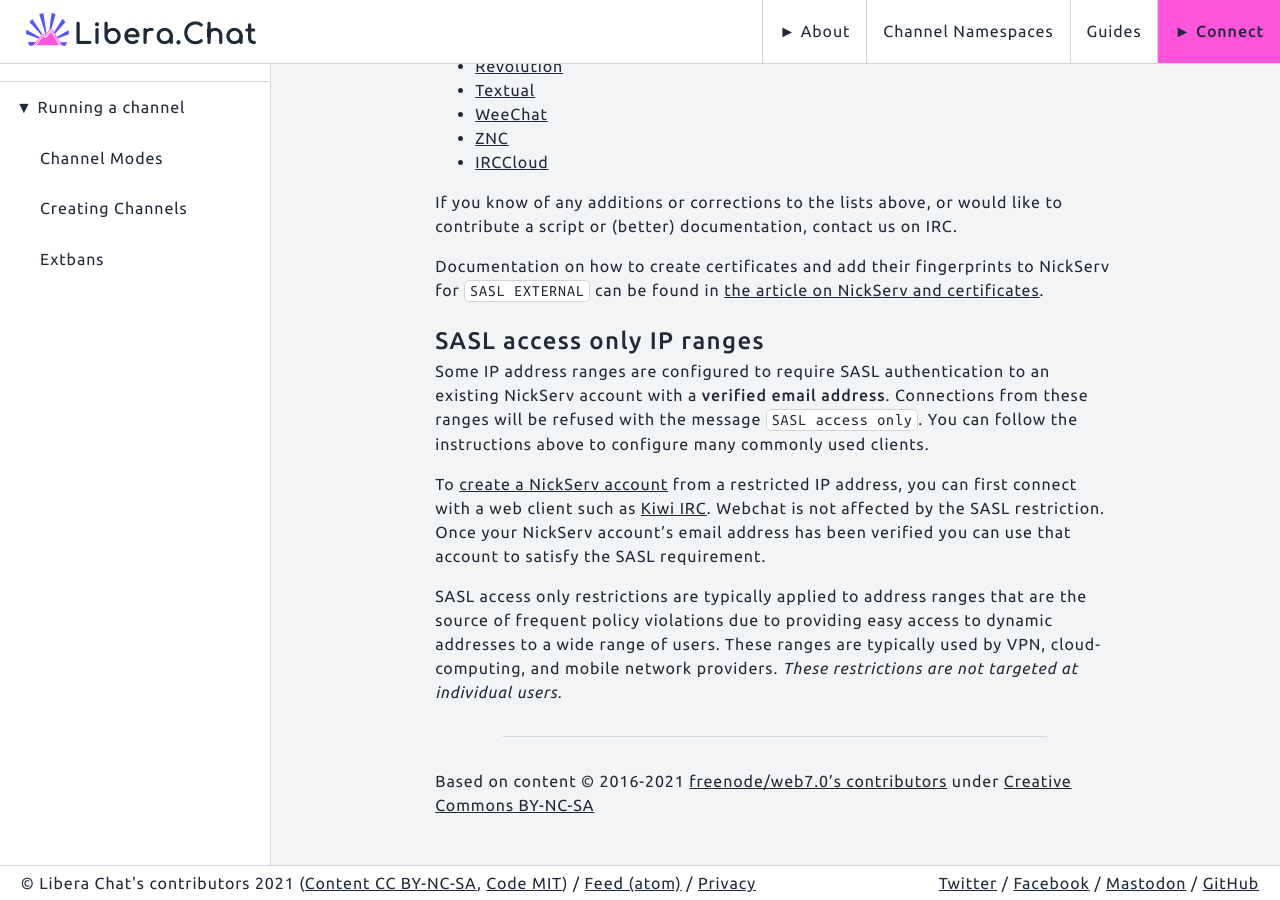
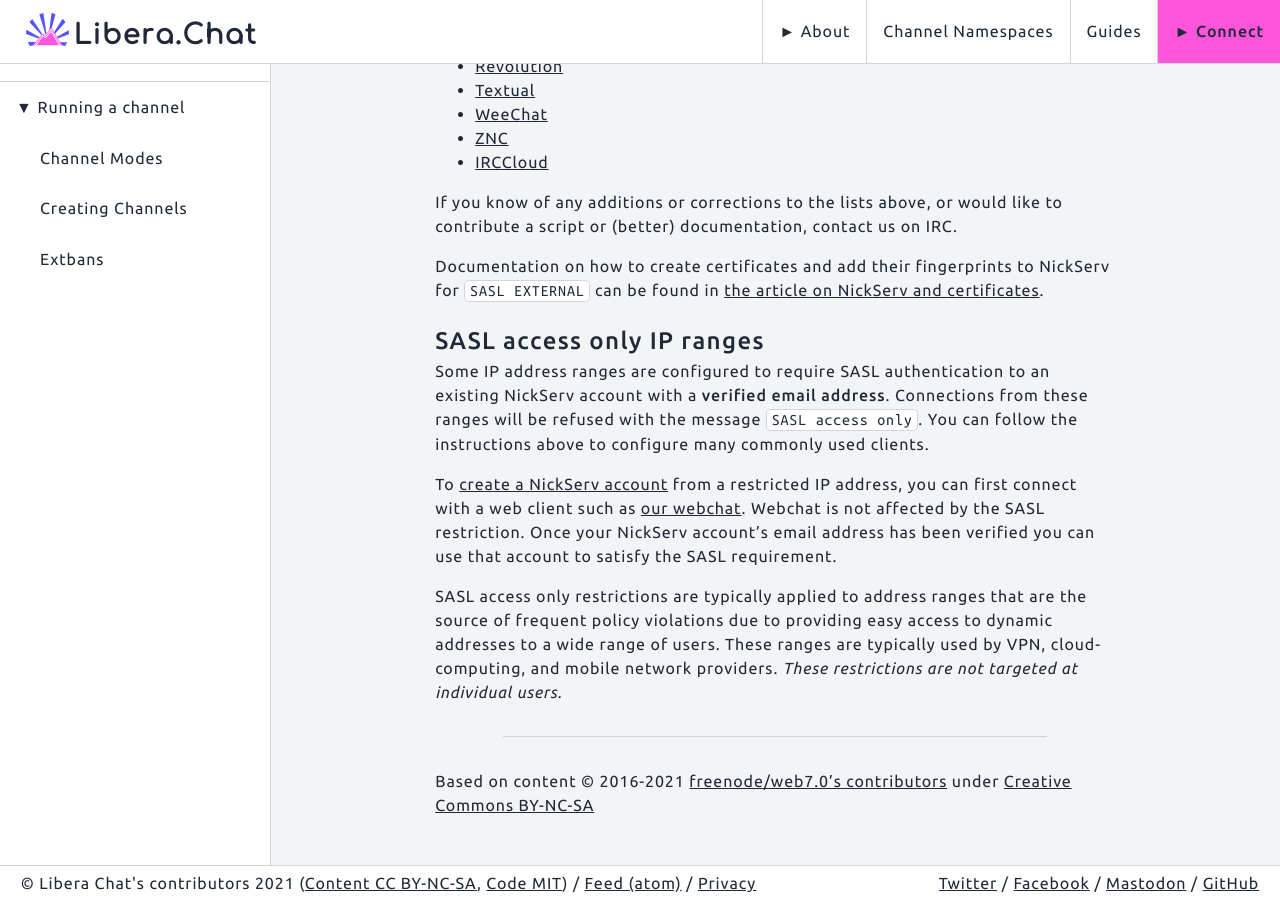
Before and after one commit to Libera-Chat/libera-chat.github.io, a Jekyll site: the page built from content/_guides/sasl.md, in a window 1280 px wide and 900 px high, scrolled down 650 px. Built offline with Jekyll 4.4.1, drawn with Linux system fonts in a browser that asks for light colours.

Commit message:
Add links to our webchat
Co-authored-by: Eric Mertens <emertens@gmail.com>

```diff
--- a/_data/nav.yml
+++ b/_data/nav.yml
@@ -20,7 +20,9 @@
 - name: Connect
   highlight: true
   items:
-  # - name: Webchat
+  - name: Webchat
+    external: true
+    link: https://web.libera.chat
   - name: irc.libera.chat:6697 (TLS)
     link: ircs://irc.libera.chat:6697
   - name: irc.libera.chat:6667 (plaintext)
--- a/content/_guides/sasl.md
+++ b/content/_guides/sasl.md
@@ -51,11 +51,9 @@
 
 To [create a NickServ account](/guides/registration) from a restricted IP
 address, you can first connect with a web client such as
-[Kiwi IRC](https://kiwiirc.com). {% comment %}
-or [our Libera.Chat webchat](https://webchat.libera.chat)
-{% endcomment %} Webchat is not affected by the SASL restriction. Once your
-NickServ account's email address has been verified you can use that account to
-satisfy the SASL requirement.
+[our webchat](https://web.libera.chat). Webchat is not affected by the SASL
+restriction. Once your NickServ account's email address has been verified you
+can use that account to satisfy the SASL requirement.
 
 SASL access only restrictions are typically applied to address ranges that are
 the source of frequent policy violations due to providing easy access to
```
Also changed, not shown: content/_guides/clients.md (+1 -1 lines).
